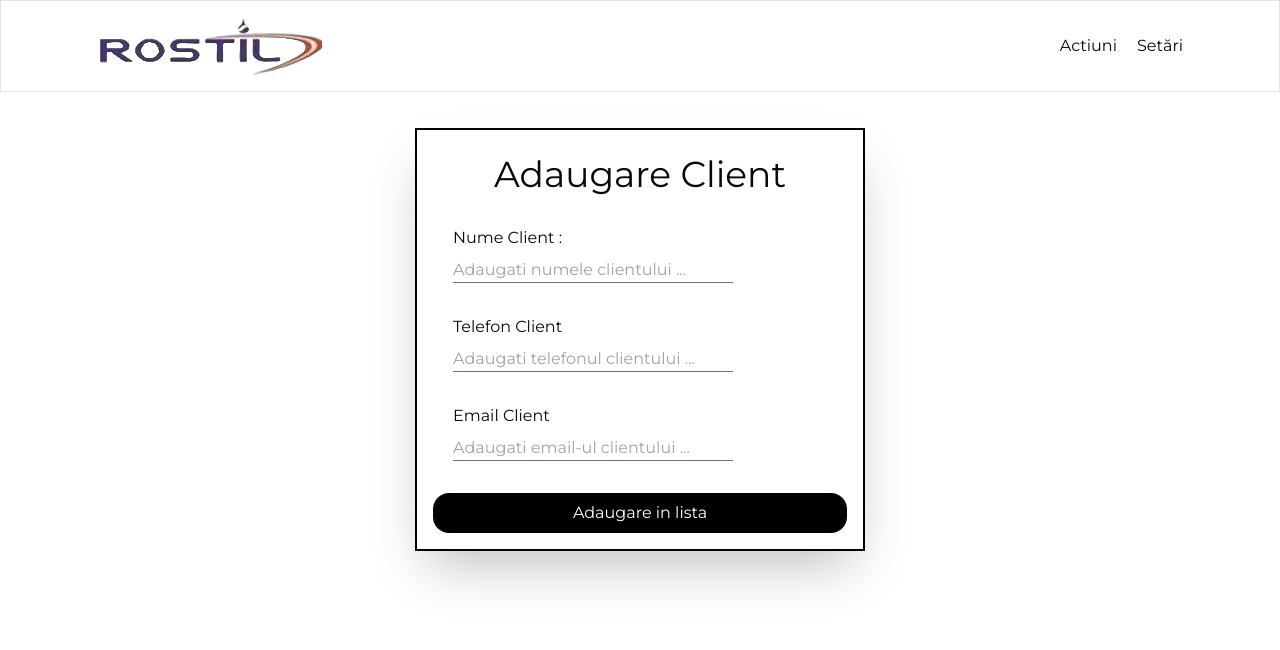
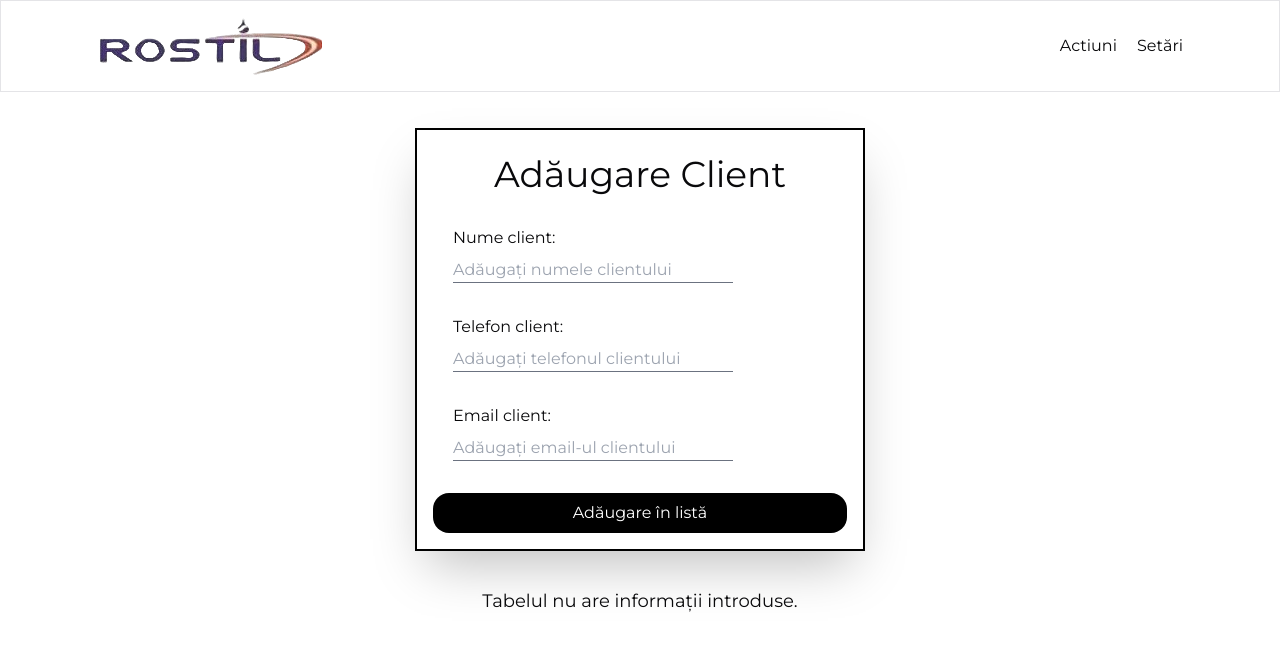
Before and after one commit to alin1k/rostil-tehnoserv, a Next.js app: page /clienti in a window 1280 px wide. Shown: the top 650 px of the page. Built offline with nearby package versions, Linux system fonts and the light colour scheme.

Commit message:
modificat pagina clienti

```diff
--- a/src/app/clienti/page.js
+++ b/src/app/clienti/page.js
@@ -2,37 +2,59 @@
 
 import { useState } from "react";
 import { RiDeleteBin6Line } from "react-icons/ri";
-import { useEffect} from "react";
+import { useEffect } from "react";
+import {
+  Table,
+  TableBody,
+  TableCaption,
+  TableCell,
+  TableFooter,
+  TableHead,
+  TableHeader,
+  TableRow,
+} from "@/components/ui/table"
+import {
+  DropdownMenu,
+  DropdownMenuContent,
+  DropdownMenuItem,
+  DropdownMenuTrigger,
+} from "@/components/ui/dropdown-menu"
+import {
+  Ellipsis,
+  BookOpenText,
+  SquarePen,
+  Trash
+} from 'lucide-react';
+function Clienti() {
+  const [client, setClient] = useState([])
+  const [nume, SetNume] = useState("")
+  const [telefon, setTelefon] = useState("")
+  const [email, setEmail] = useState("")
 
-function Clienti()
-{
-    const [client,setClient] = useState([])
-    const [nume,SetNume] = useState("")
-    const [telefon,setTelefon] = useState("")
-    const [email,setEmail] = useState("")
-
-    function handleClient(event){
+  function handleClient(event) {
     SetNume(event.target.value)
   };
 
-    function handleTelefon(event){
+  function handleTelefon(event) {
     setTelefon(event.target.value)
   };
 
-    function handleEmail(event){
+  function handleEmail(event) {
     setEmail(event.target.value)
   };
 
-    function handleAdaugare(){
-        if(nume === "" || telefon === "" || email === "")
+  function handleAdaugare() {
+    if (nume === "" || telefon === "" || email === "")
       alert("spatii necompletate")
 
     else {
-      const newClient = {Cnume : nume,
-                         Cemail : email,
-                         Ctelefon : telefon};
+      const newClient = {
+        cNume: nume,
+        cEmail: email,
+        cTelefon: telefon
+      };
 
-        setClient(c => [...c , newClient])
+      setClient(c => [...c, newClient])
     }
 
 
@@ -41,9 +63,8 @@
     setEmail("");
   };
 
-   function removeFurnizor(index)
-   {
- setClient(client.filter((componenta ,i) => index !== i ))
+  function removeClient(index) {
+    setClient(client.filter((componenta, i) => index !== i))
   }
 
   useEffect(() => {
@@ -54,43 +75,84 @@
   }, []);
 
 
-useEffect(() =>{
-    localStorage.setItem("clienti" , JSON.stringify(client));
+  useEffect(() => {
+    localStorage.setItem("clienti", JSON.stringify(client));
   }, [client]);
 
 
-    return(
+  return (
     <>
       <div className="flex justify-center items-center mb-9  ">
         <div className="border-2 border-black p-4 w-[450px] mt-4 p-4 shadow-2xl ">
 
-          <p className="text-center text-4xl mt-2"> Adaugare Client </p>
+          <p className="text-center text-4xl mt-2"> Adăugare Client </p>
 
           <div className="px-5 py-8 flex flex-col w-[320px]">
-              <p>Nume Client : </p>
-           <input  placeholder="Adaugati numele clientului ..." value={nume} onChange={handleClient}  className=" mt-2 mb-8 border-b border-gray-500 focus:outline-none  "></input>
-              <p>Telefon Client</p>
-           <input  placeholder="Adaugati telefonul clientului ..." value={telefon} onChange={handleTelefon}  className=" mt-2 mb-8 border-b border-gray-500 focus:outline-none" ></input>
+            <p>Nume client: </p>
+            <input placeholder="Adăugați numele clientului" value={nume} onChange={handleClient} className=" mt-2 mb-8 border-b border-gray-500 focus:outline-none  "></input>
+            <p>Telefon client:</p>
+            <input placeholder="Adăugați telefonul clientului" value={telefon} onChange={handleTelefon} className=" mt-2 mb-8 border-b border-gray-500 focus:outline-none" ></input>
 
-           <p>Email Client</p>
-           <input placeholder="Adaugati email-ul clientului ..." value={email} onChange={handleEmail}  className=" mt-2 border-b border-gray-500 focus:outline-none" ></input>
+            <p>Email client:</p>
+            <input placeholder="Adăugați email-ul clientului" value={email} onChange={handleEmail} className=" mt-2 border-b border-gray-500 focus:outline-none" ></input>
           </div>
 
-          <button onClick={handleAdaugare}  className="w-full bg-black py-2 rounded-2xl text-white transform transition-all duration-2gi00 active:scale-95 ease-out  ">Adaugare in lista</button>
+          <button onClick={handleAdaugare} className="w-full bg-black py-2 rounded-2xl text-white transform transition-all duration-2gi00 active:scale-95 ease-out">Adăugare în listă</button>
         </div>
       </div>
 
       <div>
 
         <ul>
-            {client.map((clienti,index) =>
-            <li key={index} className="flex gap-36 mt-5 text- border-black border-2 p-3 w-full">
-            <p>{clienti.Cnume}</p>
-            <p>{clienti.Ctelefon}</p>
-            <p>{clienti.Cemail}</p>
-            <RiDeleteBin6Line className="w-full" onClick={() => removeFurnizor(index)}></RiDeleteBin6Line>
-
-            </li>)}
+          {client.length === 0 ? (
+            <p className="text-center text-lg">Tabelul nu are informații introduse.</p>
+          ) : (
+            <Table>
+              <TableHeader>
+                <TableRow>
+                  <TableHead className="w-[150px] text-center">Nume furnizor</TableHead>
+                  <TableHead className="text-center">Adresă furnizor</TableHead>
+                  <TableHead className="text-center">Website furnizor</TableHead>
+                  <TableHead className="text-right w-[70px]">Acțiuni</TableHead>
+                </TableRow>
+              </TableHeader>
+              <TableBody>
+                {client.map((client, index) => (
+                  <TableRow key={index}>
+                    <TableCell className="text-center">{client.cNume}</TableCell>
+                    <TableCell className="text-center">{client.cEmail}</TableCell>
+                    <TableCell className="text-center">{client.cTelefon}</TableCell>
+                    <TableCell className="text-center">
+                      <DropdownMenu>
+                        <DropdownMenuTrigger>
+                          <Ellipsis className="hover:bg-border rounded-full" />
+                        </DropdownMenuTrigger>
+                        <DropdownMenuContent>
+                          <DropdownMenuItem>
+                            <BookOpenText />
+                            <span>Detalii</span>
+                          </DropdownMenuItem>
+                          <DropdownMenuItem>
+                            <SquarePen />
+                            <span>Editare</span>
+                          </DropdownMenuItem>
+                          <DropdownMenuItem>
+                            <Trash />
+                            <span
+                              className="hover:cursor-pointer"
+                              onClick={() => removeClient(index)}
+                            >
+                              Șterge
+                            </span>
+                          </DropdownMenuItem>
+                        </DropdownMenuContent>
+                      </DropdownMenu>
+                    </TableCell>
+                  </TableRow>
+                ))}
+              </TableBody>
+            </Table>
+          )}
 
         </ul>
 
```
Lines whose indentation alone changed are shown as unchanged.
